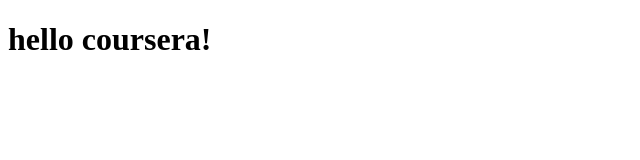
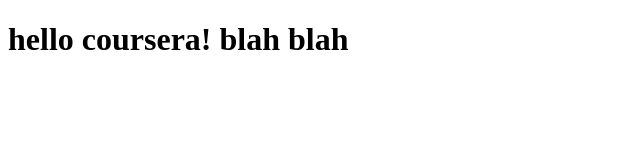
Before and after one commit to ssarahl/coursera-test, a plain HTML site: page site/index.html in a window 1280 px wide. Shown: the whole page, without its empty margins (0-640 px from the left). Drawn offline with Linux system fonts and the light colour scheme.

Commit message:
small change

```diff
--- a/site/index.html
+++ b/site/index.html
@@ -4,6 +4,6 @@
 	<title>hello coursera!</title>
 </head>
 <body>
-<h1>hello coursera!</h1>
+<h1>hello coursera! blah blah</h1>
 </body>
 </html>
```
